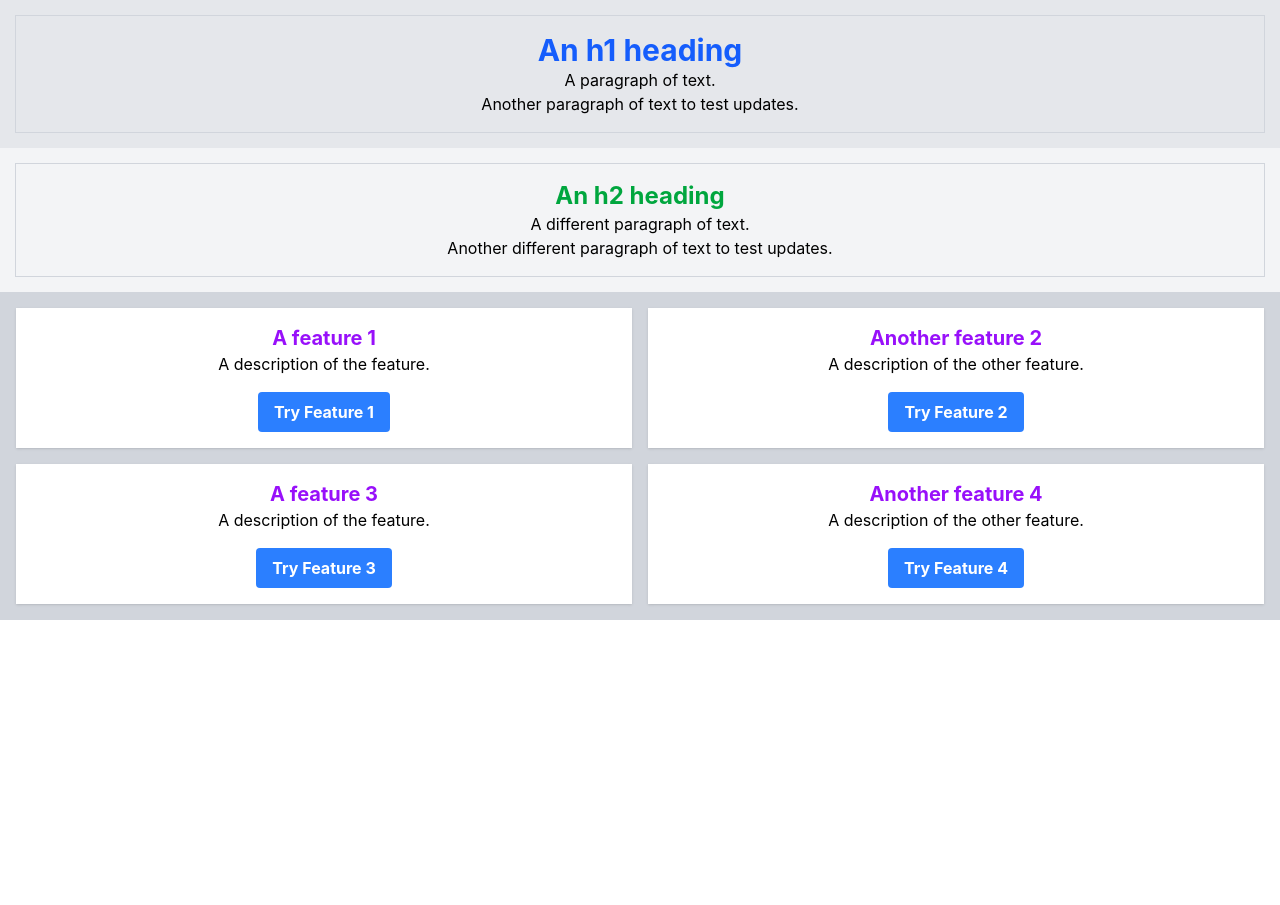
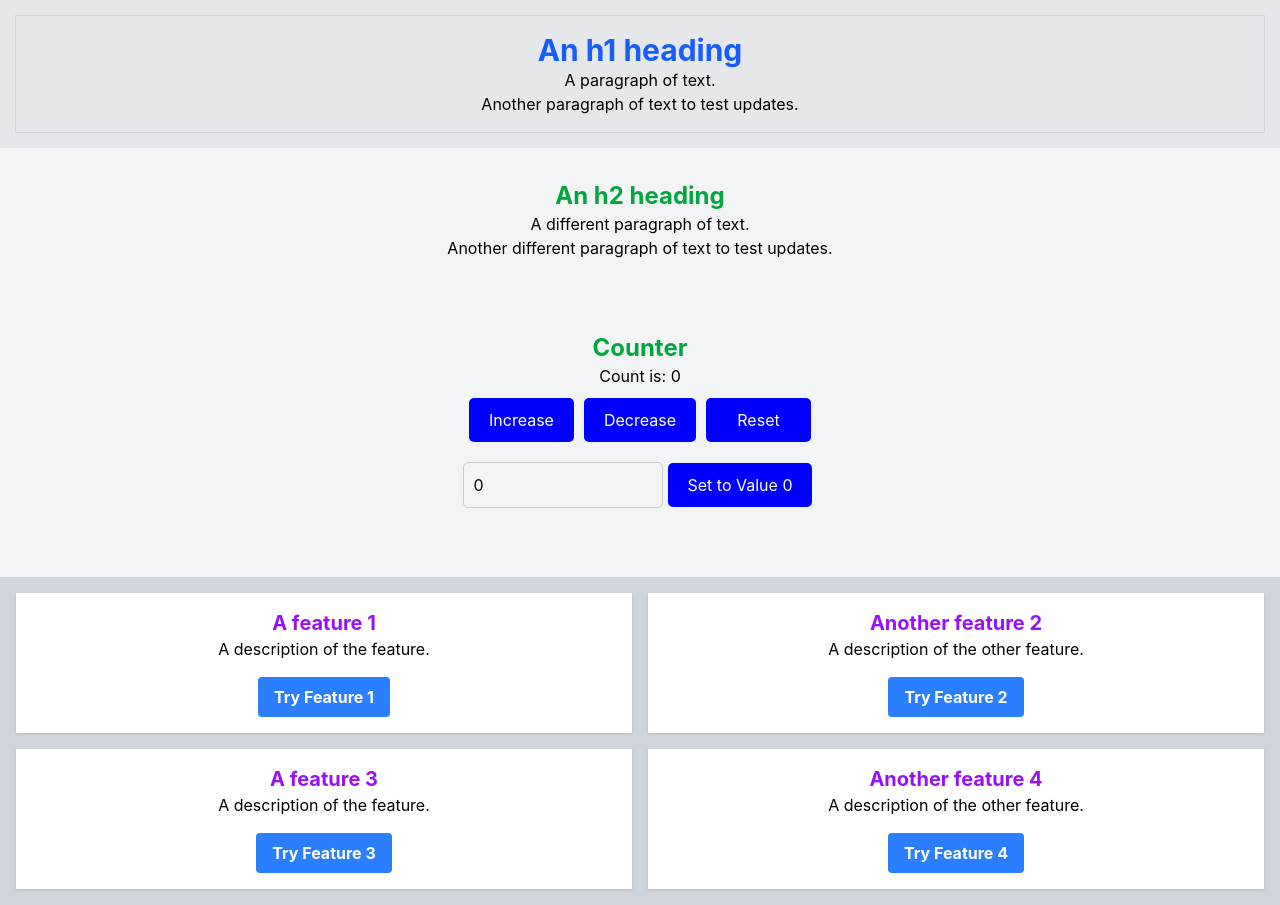
Before and after one commit to tielmess/tm001react, a React (Vite) app: page / in a window 1280 px wide. Before the commit the page ends 800 px from the top, so only its background shows below. Built offline with nearby package versions, Linux system fonts and the light colour scheme.

Commit message:
First hook (useState)

```diff
--- a/src/App.jsx
+++ b/src/App.jsx
@@ -1,7 +1,10 @@
+import { useState } from "react";
 import "./App.css";
 import Card from "./components/Card.jsx";
 
 function App() {
+  const [count, setCount] = useState(0);
+  const [value, setValue] = useState(0);
   return (
     <>
       <div className="bg-gray-200 p-4 text-center">
@@ -12,10 +15,88 @@ function App() {
         </div>
       </div>
       <div className="bg-gray-100 p-4 text-center">
-        <div className="container mx-auto p-4 outline-1 outline-gray-300 text-center">
+        <div className="container mx-auto p-4 text-center">
           <h2 className="text-2xl font-bold text-green-600">An h2 heading</h2>
           <p>A different paragraph of text.</p>
           <p>Another different paragraph of text to test updates.</p>
+        </div>
+      </div>
+      <div className="bg-gray-100 p-10 text-center">
+        <h3 className="text-2xl font-bold text-green-600">Counter</h3>
+        <p>Count is: {count}</p>
+        <div>
+          <button
+            onClick={() => setCount(count + 1)}
+            style={{
+              backgroundColor: "blue",
+              color: "white",
+              padding: "10px 20px",
+              borderRadius: "5px",
+              margin: "10px 5px",
+              minWidth: "105px",
+            }}
+          >
+            Increase
+          </button>
+          <button
+            onClick={() => setCount((count) => Math.max(count - 1, 0))} // Prevent count from going below 0
+            style={{
+              backgroundColor: "blue",
+              color: "white",
+              padding: "10px 20px",
+              borderRadius: "5px",
+              margin: "10px 5px",
+              minWidth: "105px",
+            }}
+          >
+            Decrease
+          </button>
+          <button
+            onClick={() => {
+              setCount(0);
+            }}
+            style={{
+              backgroundColor: "blue",
+              color: "white",
+              padding: "10px 20px",
+              borderRadius: "5px",
+              margin: "10px 5px",
+              minWidth: "105px",
+            }}
+          >
+            Reset
+          </button>
+        </div>
+        <div style={{ marginBottom: "20px" }}>
+          <input
+            type="text"
+            placeholder="Enter a value"
+            value={value}
+            style={{
+              padding: "10px",
+              borderRadius: "5px",
+              border: "1px solid #ccc",
+              marginTop: "10px",
+              width: "200px",
+            }}
+            onChange={(e) => setValue(Number(e.target.value))}
+          />
+          <button
+            style={{
+              backgroundColor: "blue",
+              color: "white",
+              padding: "10px 20px",
+              borderRadius: "5px",
+              margin: "10px 5px",
+              minWidth: "105px",
+            }}
+            onClick={() => {
+              setCount(value);
+              setValue(0);
+            }}
+          >
+            Set to Value {value}
+          </button>
         </div>
       </div>
       <div className="bg-gray-300 p-4 text-center grid xs:grid-cols-1 md:grid-cols-2 gap-4">
```
